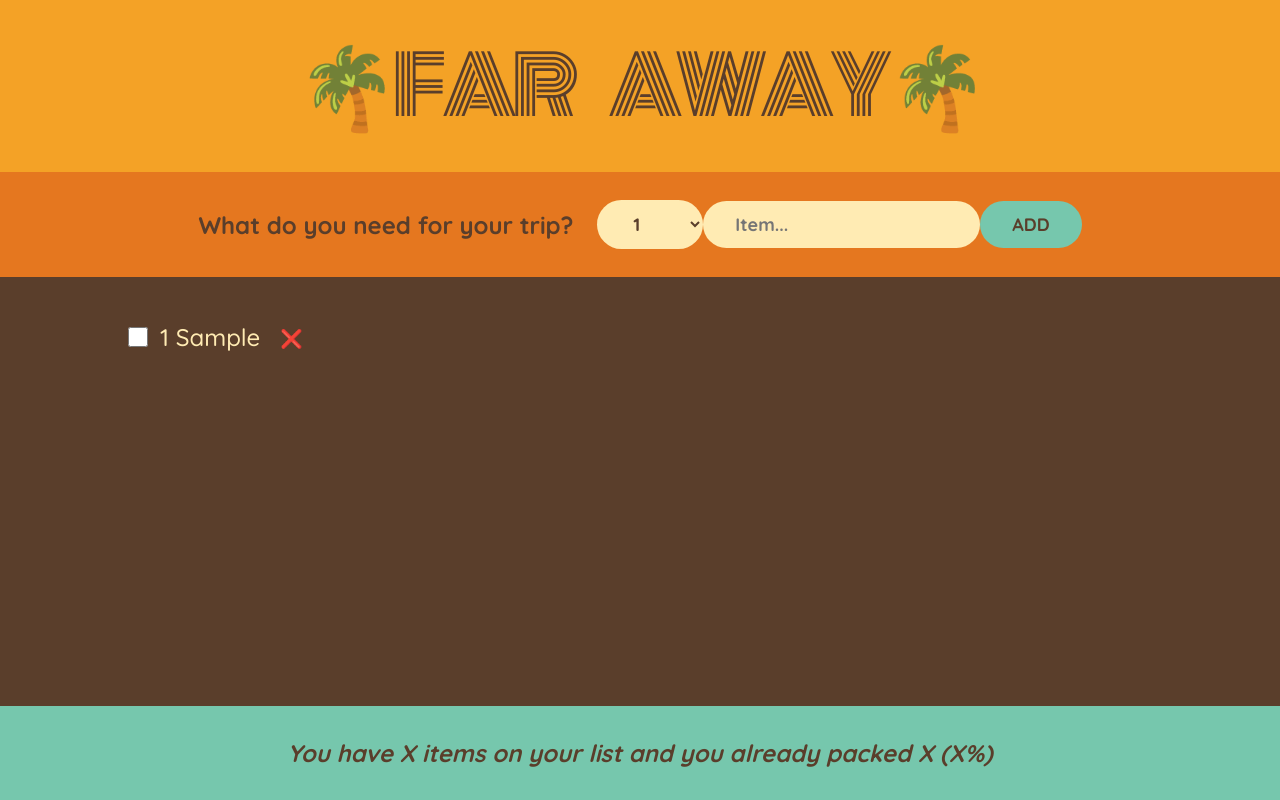
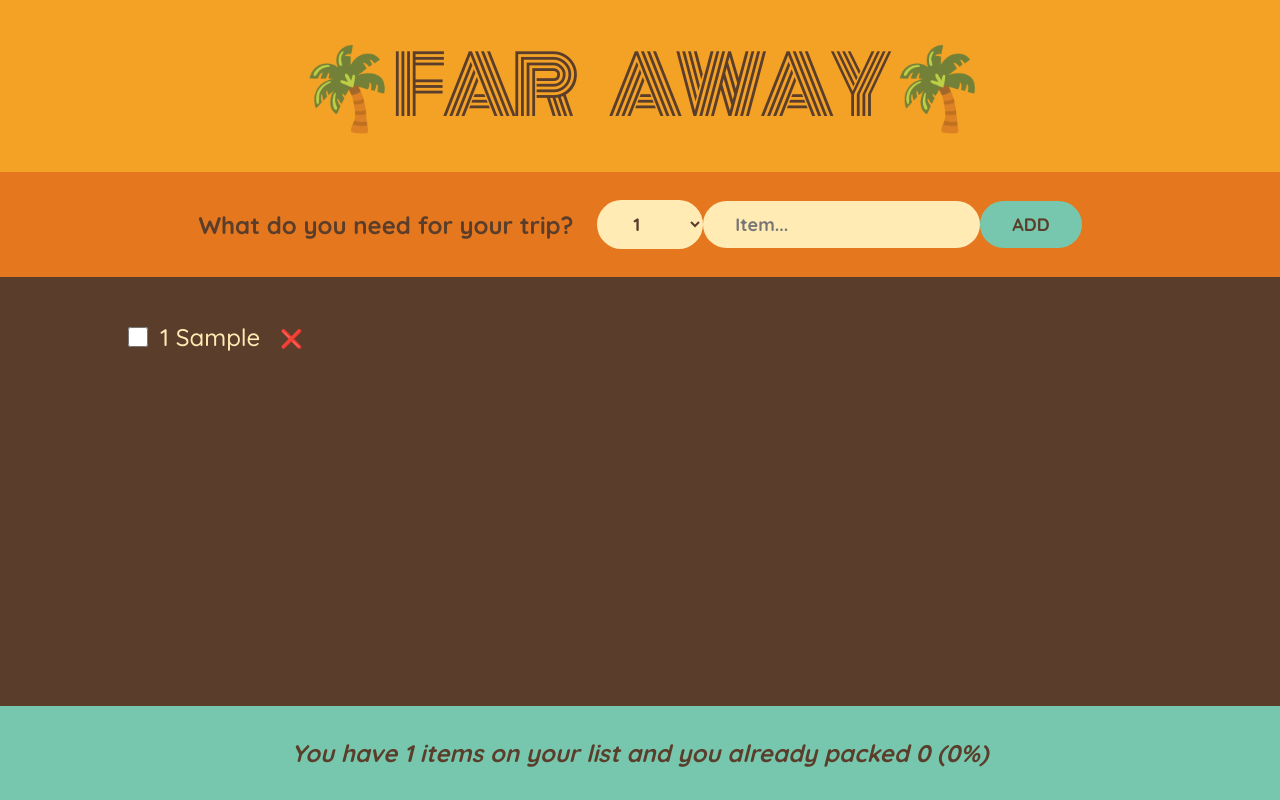
Before and after one commit to Giada15/react-travel-list, a React (Create React App) app: page / in a window 1280 px wide. Both pictures are taken after typing "Sample" into the empty fields and a click on the button "ADD". Built offline with nearby package versions, Linux system fonts and the light colour scheme.

Commit message:
feat: add derived state in Stats component for item counts and percentage; conditionally render footer

```diff
--- a/src/App.js
+++ b/src/App.js
@@ -29,7 +29,7 @@ export default function App() {
         onRemoveItem={handleRemoveItem}
         onUpdatePacked={handleUpdatePacked}
       />
-      <Stats />
+      <Stats items={items} />
     </div>
   );
 }
@@ -113,10 +113,28 @@ function Item({ item, onRemoveItem, onUpdatePacked }) {
   );
 }
 
-function Stats() {
+function Stats({ items }) {
+  if (!items.length)
+    return (
+      <p className="stats">
+        <em>Start adding some items to your packing list</em>
+      </p>
+    );
+
+  const numItems = items.length;
+  let numpackedItems = 0;
+  for (let i = 0; i < items.length; i++) {
+    if (items[i].packed === true) numpackedItems += 1;
+  }
+  const percentage = Math.round((numpackedItems / numItems) * 100);
+
   return (
     <footer className="stats">
-      <em>You have X items on your list and you already packed X (X%)</em>
+      <em>
+        {percentage === 100
+          ? "You got everything! Ready to go ✈️"
+          : `You have ${numItems} items on your list and you already packed ${numpackedItems} (${percentage}%)`}
+      </em>
     </footer>
   );
 }
```
